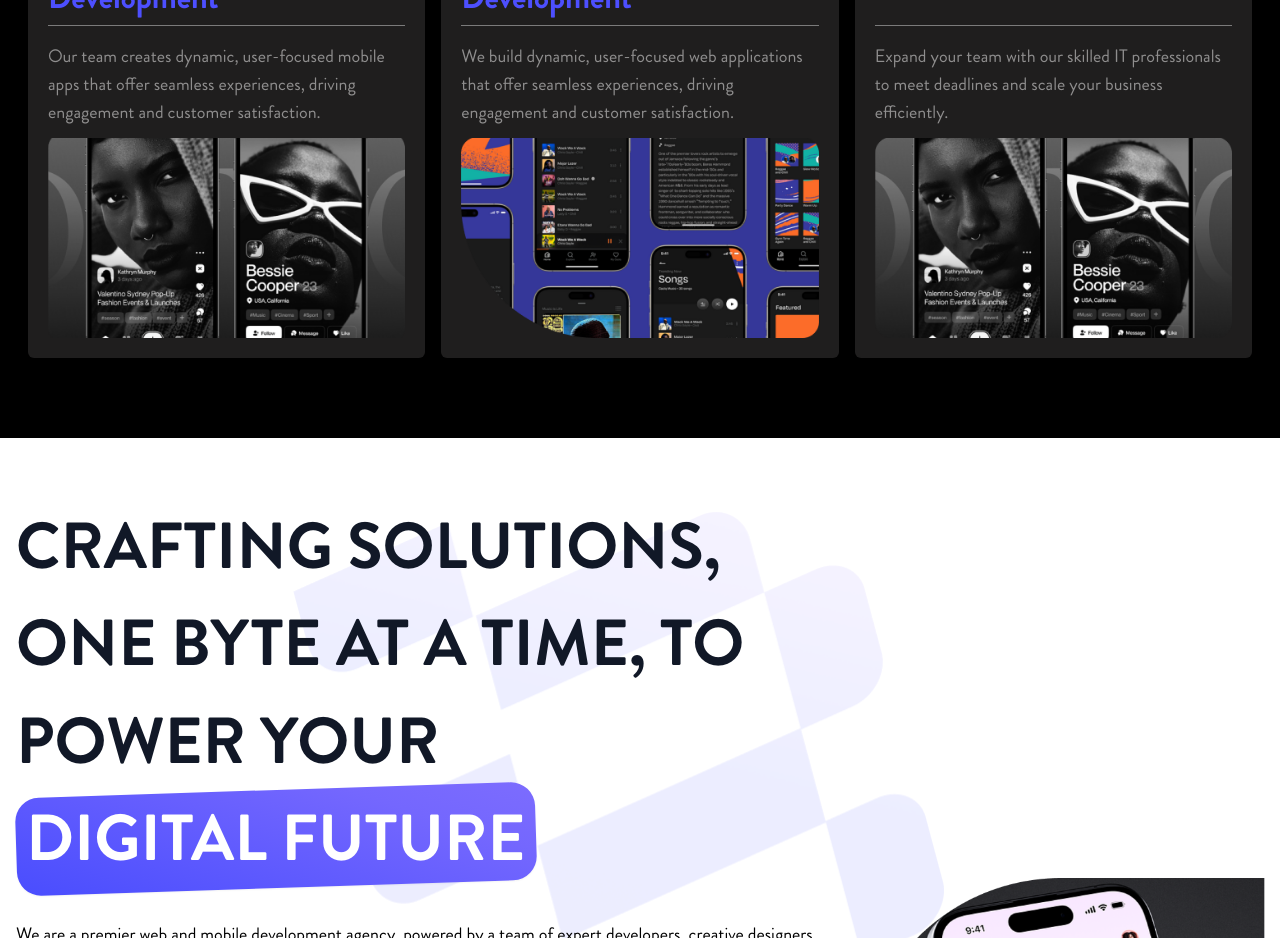
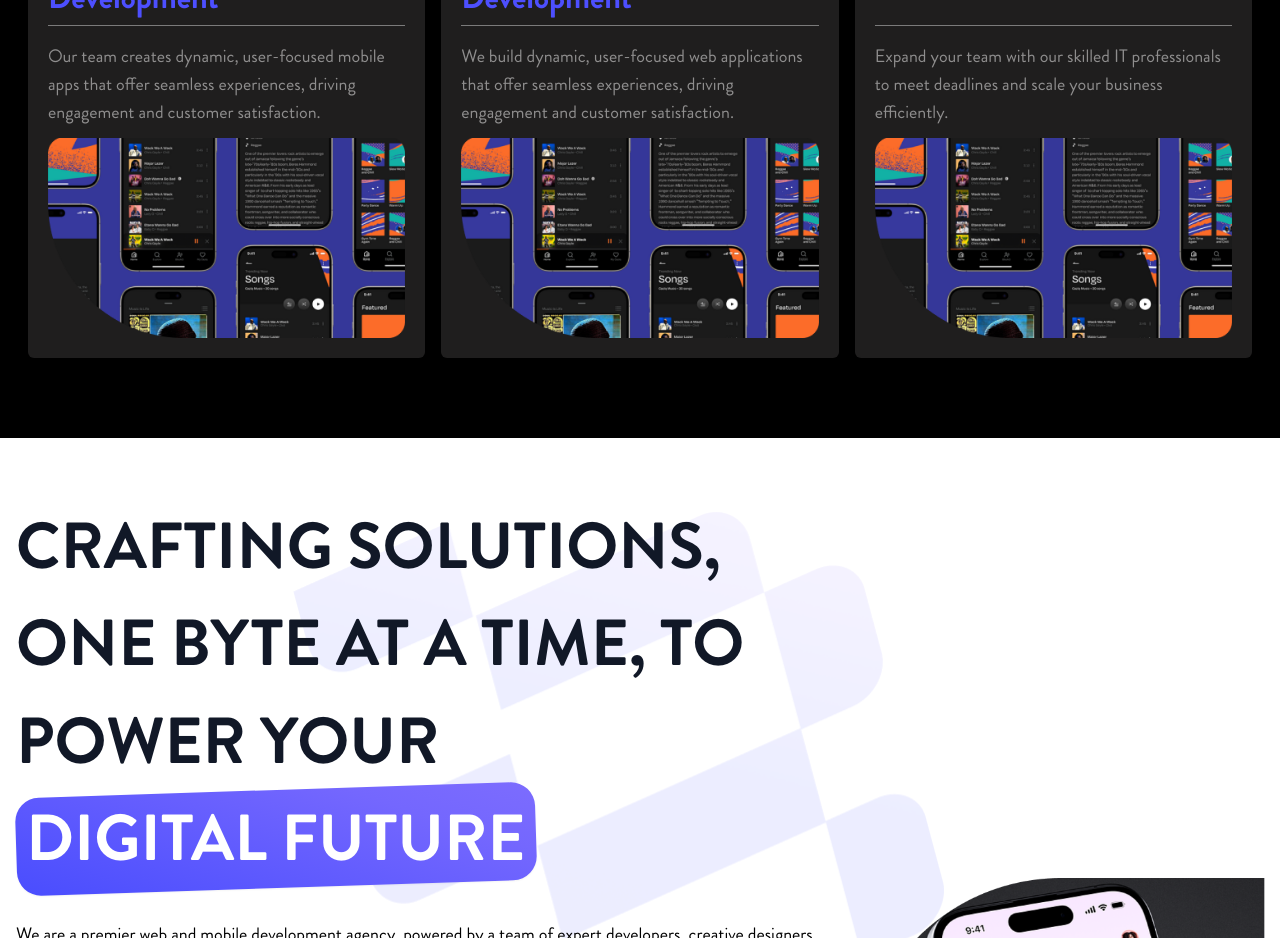
Before and after one commit to syedd-hasan/made-by-bytes, a React (Create React App) app: page / in a window 1280 px wide. Shown: the part 1600-2538 px from the top of the page. Built offline with nearby package versions, Linux system fonts and the light colour scheme.

Commit message:
upadate gm

```diff
--- a/src/component/HomeComponent/SecondSec.jsx
+++ b/src/component/HomeComponent/SecondSec.jsx
@@ -68,7 +68,7 @@ export const SecondSec = () => {
               deadlines and scale your business efficiently.
             </p>
             <img
-              src={img3}
+              src={img2}
               className="w-full h-[200px] object-cover"
               alt="IT Staff Augmentation"
             />
```
Also changed, not shown: src/component/assets/images/custom-mobile-app.png.
